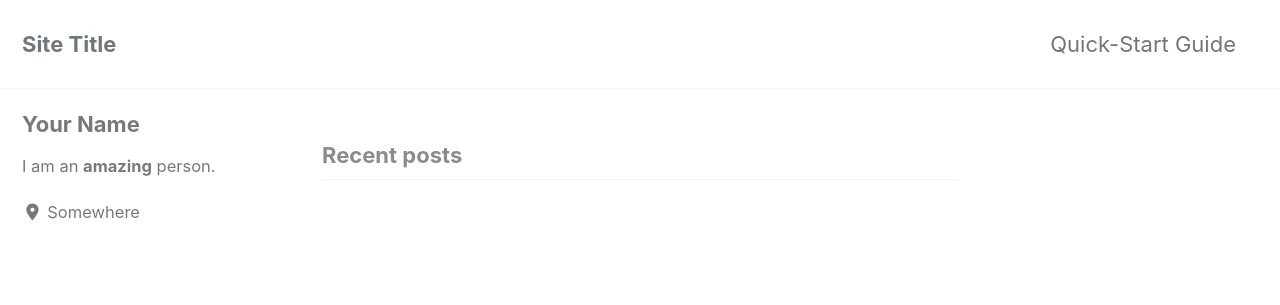
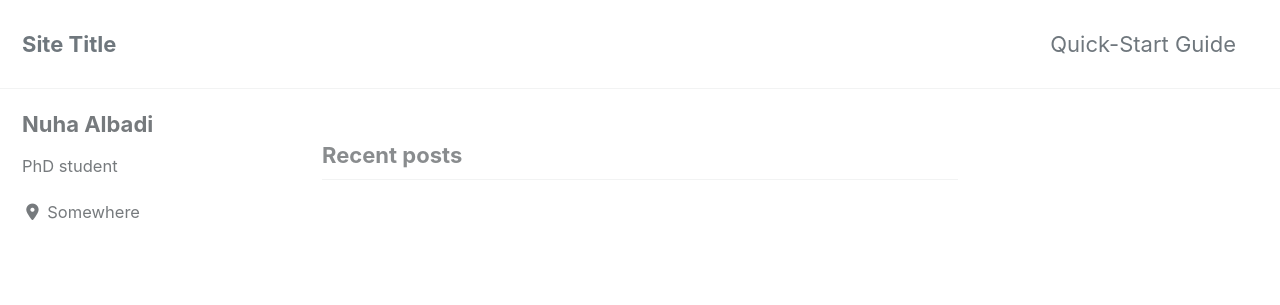
Before and after one commit to nuhaalbadi/nuhaalbadi.github.io, a Jekyll site: the page built from index.html, in a window 1280 px wide. Shown: the top 305 px of the page. Built offline with Jekyll 4.4.1, drawn with Linux system fonts in a browser that asks for light colours; cached includes are drawn as plain includes; nearby versions of some CDN libraries; the list of posts is cut into pages by our own code.

Commit message:
update name

```diff
--- a/_config.yml
+++ b/_config.yml
@@ -107,9 +107,9 @@ analytics:
 
 # Site Author
 author:
-  name             : "Your Name"
+  name             : "Nuha Albadi"
   avatar           : # path of avatar image, e.g. "/assets/images/bio-photo.jpg"
-  bio              : "I am an **amazing** person."
+  bio              : "PhD student"
   location         : "Somewhere"
   email            :
   links:
```
